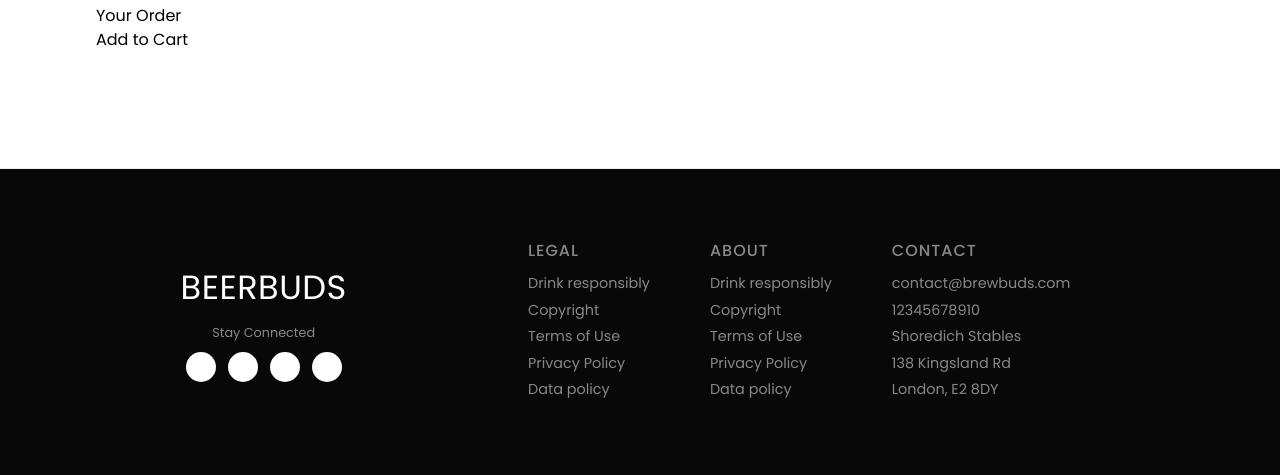
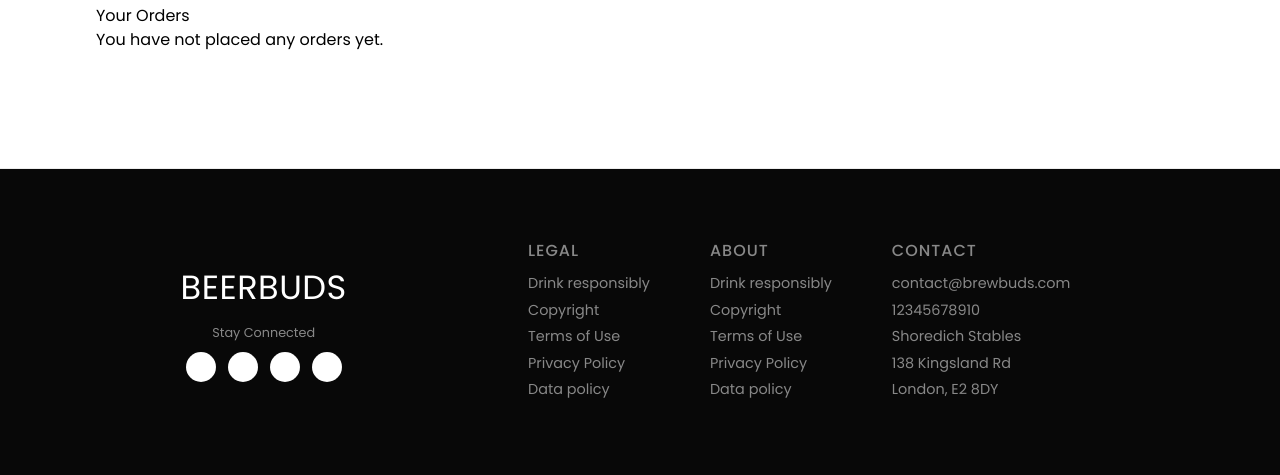
Before and after one commit to mallaghi/beerbuds, a Django app: page /user_order/ in a window 1280 px wide. Shown: the part 92-567 px from the top of the page. Run offline with Django 4.2, Linux system fonts and the light colour scheme; a user stored in the database is signed in; data comes from the database, SQL or seed files in the repository; both versions use the stored data as it was after the commit; some libraries are stand-ins or nearby versions.

Commit message:
Changing add-to order

```diff
--- a/marketplace/templates/marketplace/user_cart.html
+++ b/marketplace/templates/marketplace/user_cart.html
@@ -9,8 +9,6 @@
 
 <form method="post" action="{% url 'marketplace:user_order' %}">
   {% csrf_token %}
-  {{ form.as_p }}
-  <button type="submit">Proceed to Checkout</button>
+  <button type="submit">Order</button>
 </form>
-{% comment %} <a href="{% url 'marketplace:user_order' %}" class="bg-blue-500 text-white px-4 py-2 rounded hover:bg-blue-700">Proceed to Checkout</a> {% endcomment %}
 {% endblock %}
--- a/marketplace/templates/marketplace/user_order.html
+++ b/marketplace/templates/marketplace/user_order.html
@@ -1,8 +1,21 @@
 {% extends 'core/base.html' %}
 
+
 {% block content %}
-    <h1>Your Order</h1>
-
-    <h2>Add {{ order.order_items }} to Cart</h2>
-
+    <h2>Your Orders</h2>
+    {% if orders %}
+        {% for order in orders %}
+            <div>
+                <h3>Order #{{ order.id }} - Placed on {{ order.order_date }}</h3>
+                <p>Total Price: </p>
+                <ul>
+                    {% for item in order.order_items.all %}
+                        <li>{{ item.beer_id.name }}: {{ item.quantity }}</li>
+                    {% endfor %}
+                </ul>
+            </div>
+        {% endfor %}
+    {% else %}
+        <p>You have not placed any orders yet.</p>
+    {% endif %}
 {% endblock %}
--- a/marketplace/views.py
+++ b/marketplace/views.py
@@ -1,8 +1,10 @@
 from django.shortcuts import render, redirect, get_object_or_404
 from django.http import HttpResponse, HttpResponseRedirect
 from django.contrib import messages
+from django.contrib.auth.decorators import login_required
 from .forms import StoreForm, BeerForm, CartItemForm, OrderItemForm
 from .models import Beer, Store, User, CartItem, Cart, Profile, OrderItem, Order
+from django.db import transaction
 
 # Create your views here.
 
@@ -54,7 +56,7 @@ def create_beer(request):
         form = BeerForm()
     return render(request, 'marketplace/create_beer.html', {'form': form})
 
-
+@login_required
 def add_to_cart(request, beer_id):
     user_profile = get_object_or_404(Profile, user_id=request.user)
     beer = get_object_or_404(Beer, id=beer_id)
@@ -100,33 +102,47 @@ def delete_beer(request, id):
     beer.delete()
     return redirect('/store_dashboard')
 
-def add_to_order(request, beer_id):
+def add_to_order(request):
     user_profile = get_object_or_404(Profile, user_id=request.user)
-    cart = get_object_or_404(Cart, profile_id=user_profile)
+    user_cart = Cart.objects.filter(profile_id=user_profile).first()
 
-    if request.method == 'POST':
-        form = OrderItemForm(request.POST)
-        if form.is_valid():
-            quantity = form.cleaned_data['quantity']
-            user_order = Order.objects.filter(profile_id=user_profile)
+    if not user_cart or user_cart.cart_items.count() == 0:
+        messages.error(request, "Your cart is empty.")
+        return redirect('user_cart')
 
-            order_item = OrderItem.objects.create(beer_id=beer, quantity=quantity)
+    user_order, created = Order.objects.get_or_create(profile_id=user_profile)
+
+    for cart_item in user_cart.cart_items.all():
+        order_item, created = OrderItem.objects.get_or_create(
+            beer_id=cart_item.beer_id,
+            defaults={'quantity': cart_item.quantity}
+        )
+        if not created:
+            order_item.quantity += cart_item.quantity
             order_item.save()
 
-            for item in cart:
-                beer = item['beer']
-                quantity = int(item['quantity'])
+        user_order.order_items.add(order_item)
 
-            user_order.calculate_total_price()
+    user_cart.cart_items.clear()
+    user_cart.save()
 
-            return render(request, 'marketplace/user_order.html', {'user_order': user_order})
-
-    else:
-        form = OrderItemForm()
-    return render(request, 'marketplace/add_to_order.html', {'form': form, 'beer': beer})
+    messages.success(request, "Order created from cart items.")
+    return redirect('marketplace:user_order')
 
 def user_order(request):
     user_profile = get_object_or_404(Profile, user_id=request.user)
-    user_order = Order.objects.filter(profile_id=user_profile).first()
 
-    return render(request, 'marketplace/user_order.html', {'user_order': user_order})
+    latest_order = Order.objects.filter(profile_id=user_profile).order_by('-order_date').first()
+
+    return render(request, 'marketplace/user_order.html', {'latest_order': latest_order})
+
+    # if request.method == "POST":
+    #     messages.error(request, "POST requests are not explicitly handled in this example.")
+    #     return redirect('user_order')
+
+    # For GET requests, display the orders
+    # orders = Order.objects.filter(profile_id=user_profile).order_by('-order_date')
+    # if not orders.exists():
+    #     messages.info(request, "You have not placed any orders yet.")
+
+    # return render(request, 'marketplace/user_order.html', {'orders': order_items})
```
Also changed, not shown: db.sqlite3.
